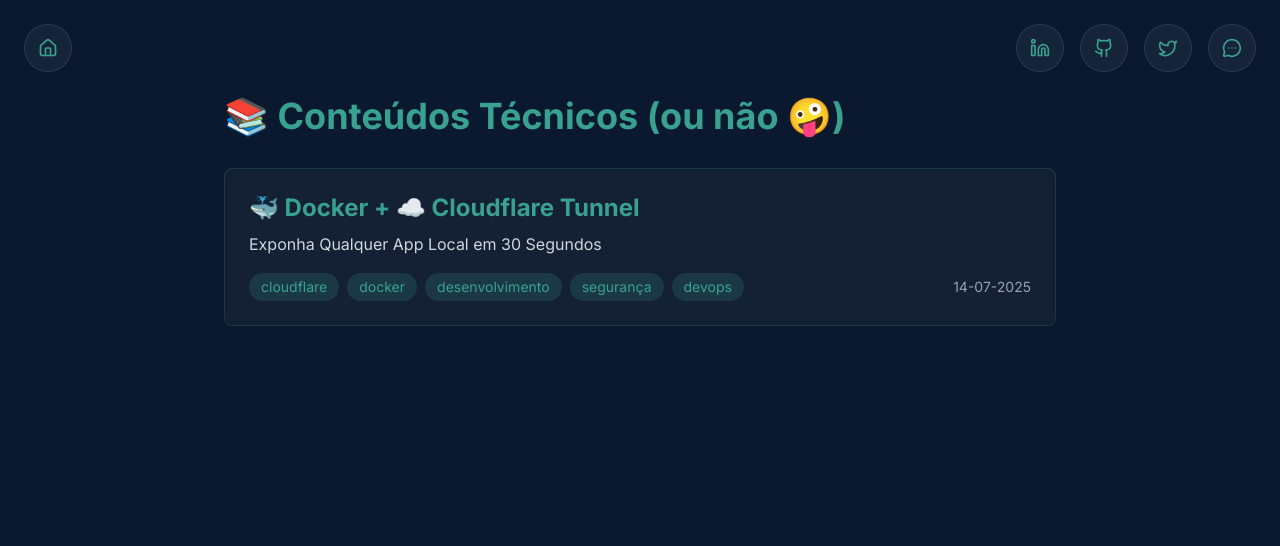
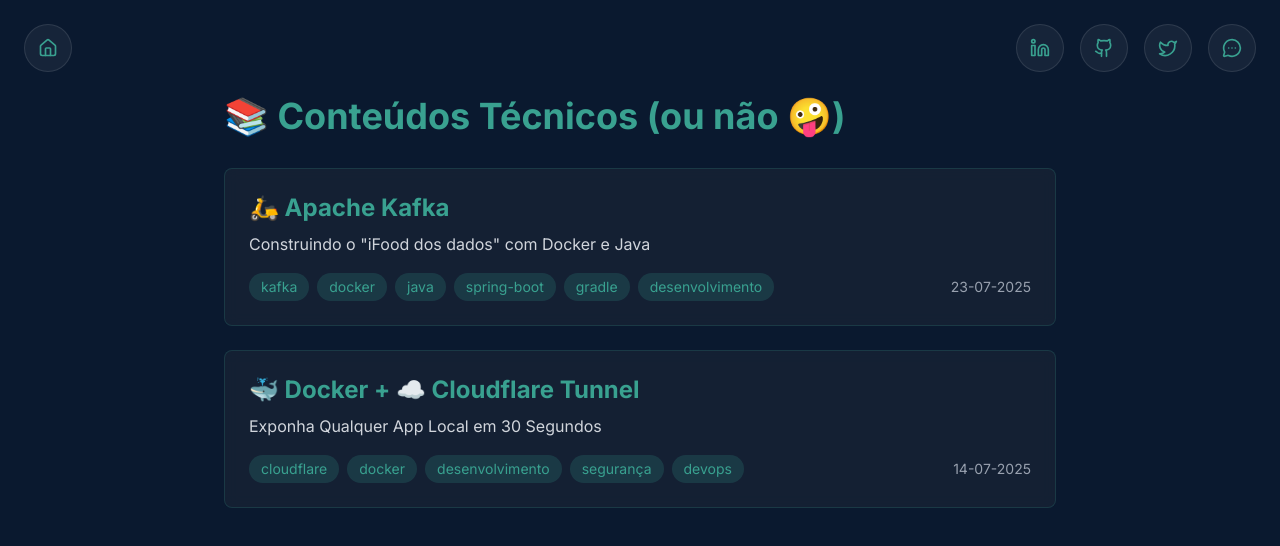
Before and after one commit to mbnaysinger/tech-portfolio, a Next.js app: page /articles in a window 1280 px wide. Shown: the top 546 px of the page. Built offline with nearby package versions, Linux system fonts and the light colour scheme.

Commit message:
slug and revision

```diff
--- a/src/app/articles/config.ts
+++ b/src/app/articles/config.ts
@@ -8,6 +8,14 @@
 }
 
 export const articles: Article[] = [
+  {
+    slug: "kafka",
+    title: "🛵 Apache Kafka" ,
+    description: `Construindo o "iFood dos dados" com Docker e Java`,
+    date: "23-07-2025",
+    tags: ["kafka", "docker", "java", "spring-boot", "gradle", "desenvolvimento"],
+    featured: true
+  },
   {
     slug: "cloudflare",
     title: "🐳 Docker + ☁️ Cloudflare Tunnel",
--- a/src/app/articles/kafka/KafkaDeliveryArticle.tsx
+++ b/src/app/articles/kafka/KafkaDeliveryArticle.tsx
@@ -180,7 +180,7 @@
               {'        '}<span className="text-pink-300">spring.json.trusted.packages:</span> <span className="text-green-300">"com.delivery.model"</span>{'\n\n'}
 
               <span className="text-purple-300">server:</span>{'\n'}
-              {'  '}<span className="text-pink-300">port:</span> <span className="text-green-300">8080</span>{'\n\n'}
+              {'  '}<span className="text-pink-300">port:</span> <span className="text-green-300">8082</span> <span className="text-gray-400"># para não conflitar com kafka-ui</span>{'\n\n'}
 
               <span className="text-purple-300">logging:</span>{'\n'}
               {'  '}<span className="text-purple-300">level:</span>{'\n'}
```
